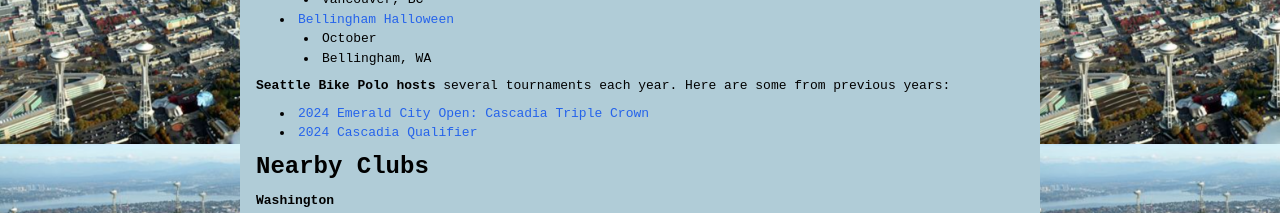
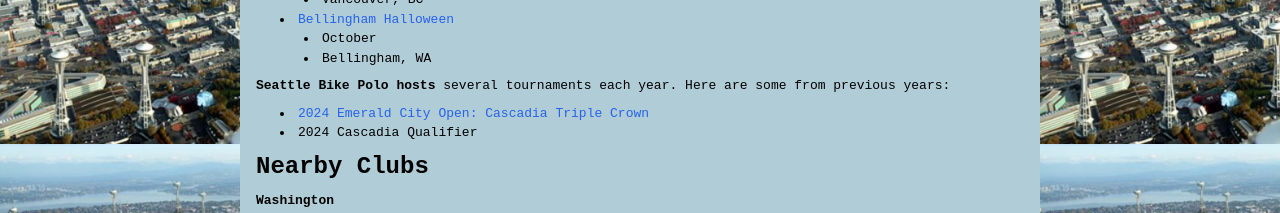
Before and after one commit to geluso/206bikepolo.com, a Next.js app: page /tournaments in a window 1280 px wide. Shown: the part 1140-1353 px from the top of the page. Built offline with nearby package versions, Linux system fonts and the light colour scheme.

Commit message:
Remove cascadia link

```diff
--- a/app/tournaments/page.tsx
+++ b/app/tournaments/page.tsx
@@ -158,9 +158,9 @@ export default function Page() {
       <li><a href="/tournaments/2024-emerald-city-open-cascadia-triple-crown">
             2024 Emerald City Open: Cascadia Triple Crown
           </a></li>
-      <li><a href="/tournaments/2024-cascadia-qualifier">
-            2024 Cascadia Qualifier
-          </a></li>
+      <li>
+          2024 Cascadia Qualifier
+      </li>
     </ul>
 
 
```
